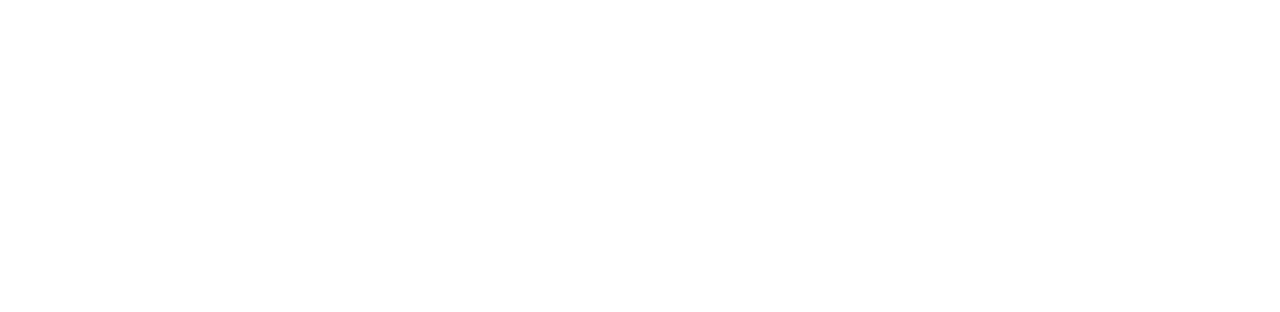
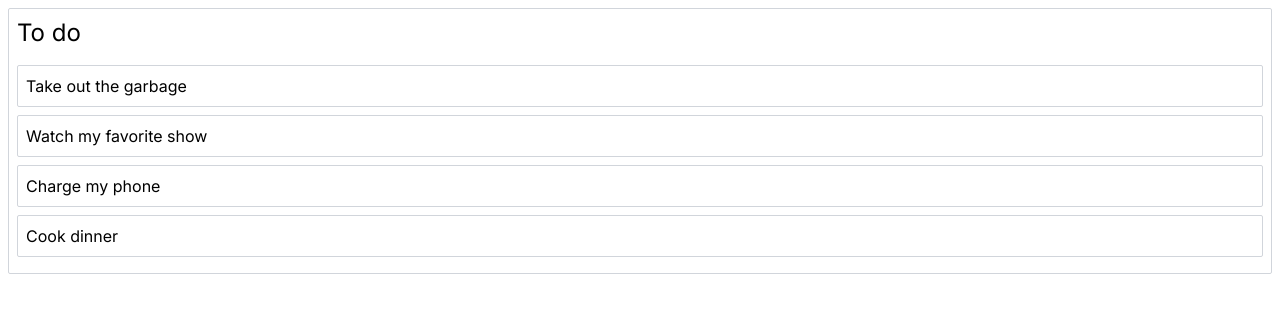
Before and after one commit to abdihashii/task-management-app, a Next.js app in the folder task-management-app/: page / in a window 1280 px wide. Shown: the top 312 px of the page. Built offline with nearby package versions, Linux system fonts and the light colour scheme.

Commit message:
rendering tasks and columns

```diff
--- /dev/null
+++ b/task-management-app/src/components/column.tsx
@@ -0,0 +1,21 @@
+import { ColumnProps } from '@/types';
+import React from 'react';
+import Task from '@/components/task';
+
+const Column = ({ column, tasks }: ColumnProps) => {
+  return (
+    <div className="m-2 rounded-sm border border-gray-300">
+      {/* Column title */}
+      <h1 className="p-2 text-2xl">{column.title}</h1>
+
+      {/* Task list */}
+      <div className="p-2">
+        {tasks.map((task) => (
+          <Task key={task.id} {...{ task }} />
+        ))}
+      </div>
+    </div>
+  );
+};
+
+export default Column;
--- /dev/null
+++ b/task-management-app/src/components/task.tsx
@@ -0,0 +1,12 @@
+import { TaskProps } from '@/types';
+import React from 'react';
+
+const Task = ({ task }: TaskProps) => {
+  return (
+    <div className="mb-2 rounded-sm border border-gray-300 p-2">
+      {task.content}
+    </div>
+  );
+};
+
+export default Task;
--- /dev/null
+++ b/task-management-app/src/data/initial-data.ts
@@ -0,0 +1,24 @@
+import { InitialData } from '../types';
+
+export const initialData: InitialData = {
+  tasks: {
+    'task-1': { id: 'task-1', content: 'Take out the garbage' },
+    'task-2': { id: 'task-2', content: 'Watch my favorite show' },
+    'task-3': { id: 'task-3', content: 'Charge my phone' },
+    'task-4': { id: 'task-4', content: 'Cook dinner' },
+  },
+  columns: {
+    'column-1': {
+      id: 'column-1',
+      title: 'To do',
+      taskIds: ['task-1', 'task-2', 'task-3', 'task-4'],
+    },
+    'column-2': { id: 'column-2', title: 'In Progress', taskIds: [] },
+    'column-3': { id: 'column-3', title: 'Done', taskIds: [] },
+  },
+  columnOrder: [
+    'column-1',
+    // 'column-2',
+    // 'column-3'
+  ],
+};
--- a/task-management-app/src/pages/index.tsx
+++ b/task-management-app/src/pages/index.tsx
@@ -1,15 +1,27 @@
 import Head from 'next/head';
 import { Inter } from 'next/font/google';
+import { initialData } from '../data/initial-data';
+import { useState } from 'react';
+import Column from '@/components/column';
 
 const inter = Inter({ subsets: ['latin'] });
 
 export default function Home() {
+  const [data, setData] = useState(initialData);
+
   return (
     <>
       <Head>
         <title>Task Management App</title>
       </Head>
-      <main className={`${inter.className}`}></main>
+      <main className={`${inter.className}`}>
+        {data.columnOrder.map((columnId) => {
+          const column = data.columns[columnId];
+          const tasks = column.taskIds.map((taskId) => data.tasks[taskId]);
+
+          return <Column key={column.id} {...{ column, tasks }} />;
+        })}
+      </main>
     </>
   );
 }
--- /dev/null
+++ b/task-management-app/src/types/index.ts
@@ -0,0 +1,31 @@
+export type Task = {
+  id: string;
+  content: string;
+};
+
+export type Column = {
+  id: string;
+  title: string;
+  taskIds: string[];
+};
+
+export type Tasks = { [key: string]: Task };
+
+export type Columns = { [key: string]: Column };
+
+export type ColumnOrder = string[];
+
+export type InitialData = {
+  tasks: Tasks;
+  columns: Columns;
+  columnOrder: ColumnOrder;
+};
+
+export type ColumnProps = {
+  column: Column;
+  tasks: Task[];
+};
+
+export type TaskProps = {
+  task: Task;
+};
```
